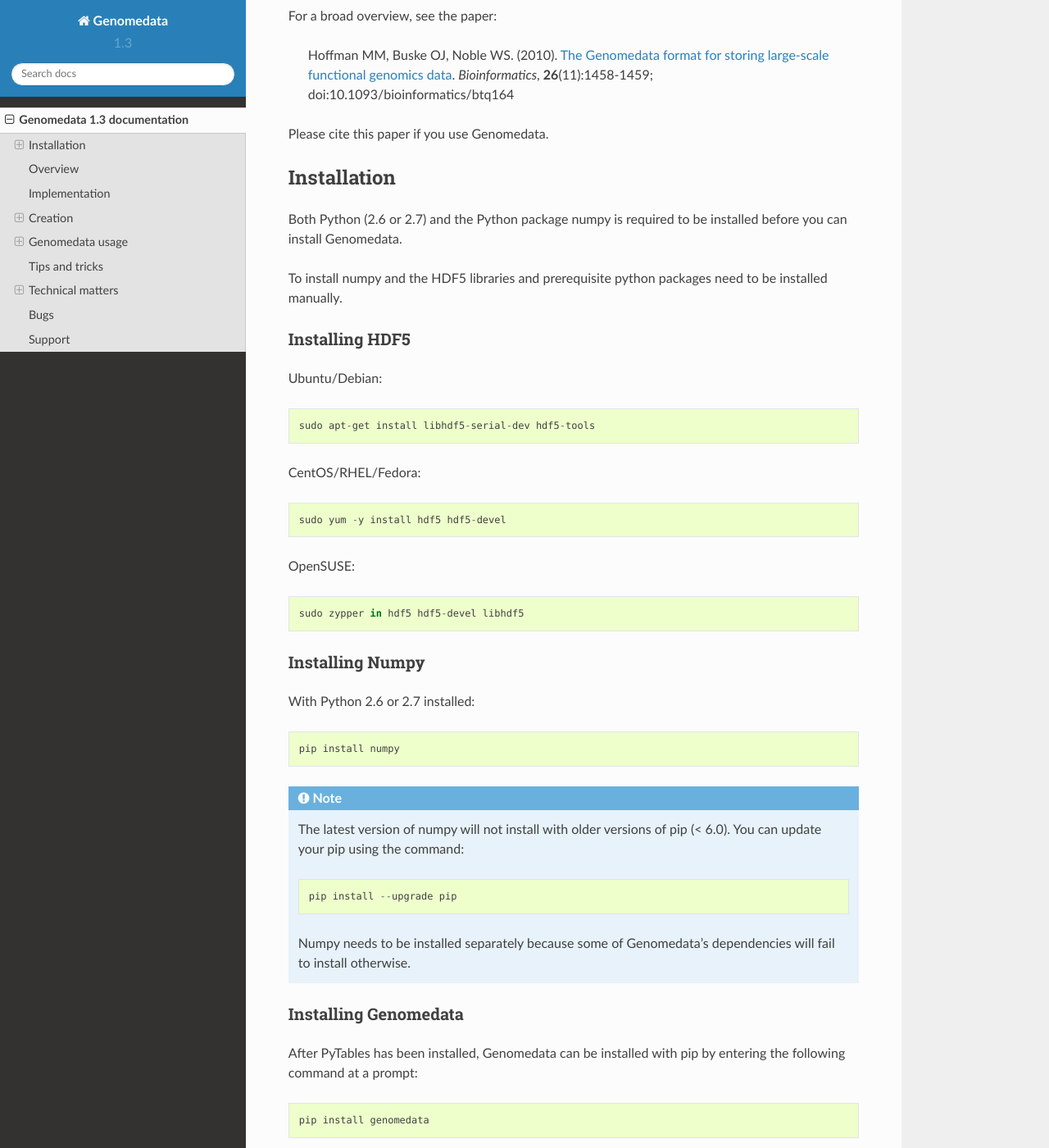
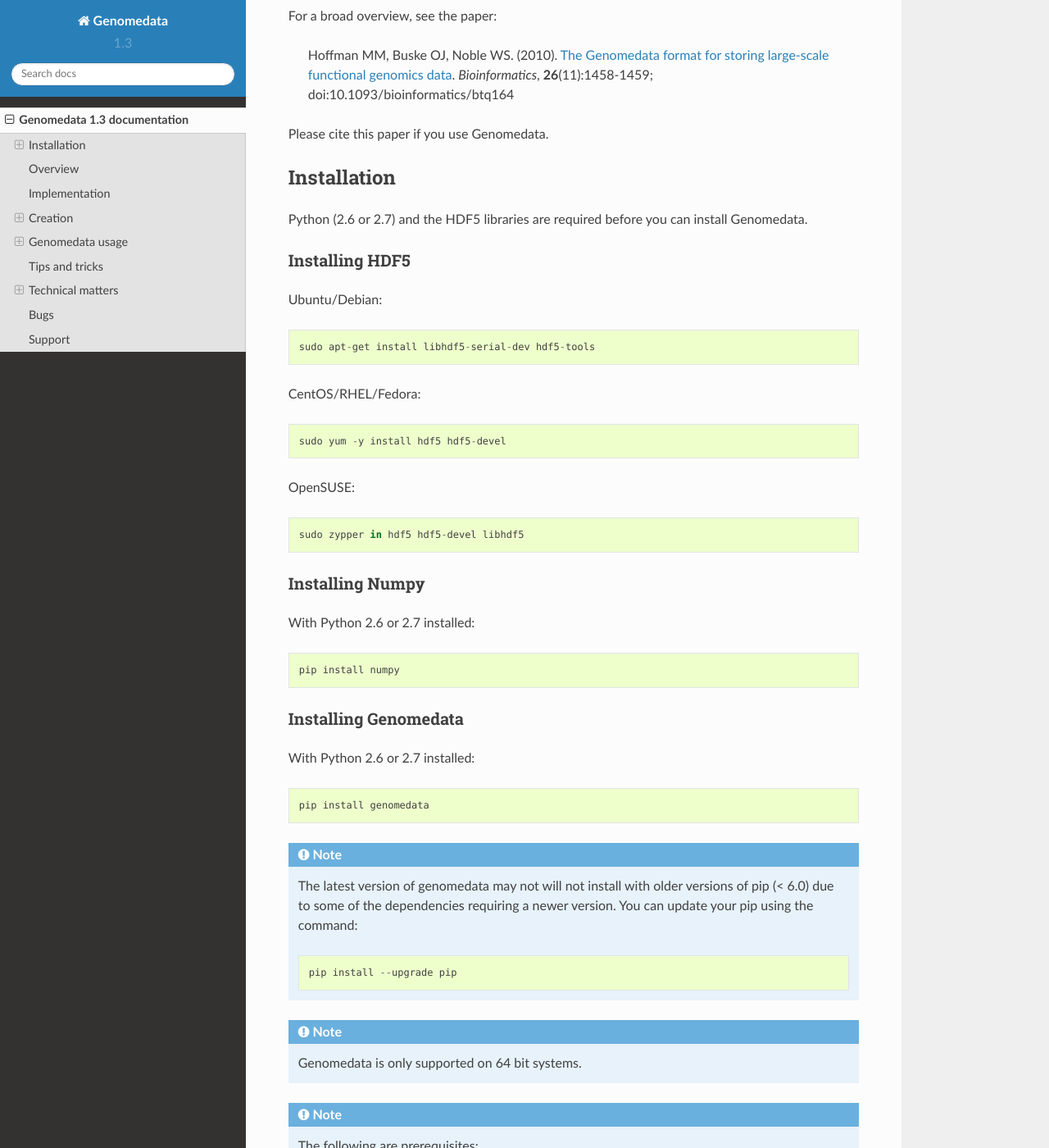
Before and after one commit to hoffmangroup/genomedata, a Sphinx documentation site: the page built from doc/genomedata.rst, in a window 1280 px wide and 1400 px high, scrolled down 320 px. Shown: the whole window at 82% size. Built offline with Sphinx 7.4.7 and the Read the Docs theme 2.0.0, drawn with Linux system fonts in a browser that asks for light colours.

Commit message:
Update installation instructions

```diff
--- a/doc/genomedata.rst
+++ b/doc/genomedata.rst
@@ -22,11 +22,8 @@ Please cite this paper if you use Genomedata.
 Installation
 ============
 
-Both Python (2.6 or 2.7) and the Python package numpy is required to be
-installed before you can install Genomedata.
+Python (2.6 or 2.7) and the HDF5 libraries are required before you can install Genomedata.
 
-To install numpy and the HDF5 libraries and prerequisite python packages need to
-be installed manually.
 
 Installing HDF5
 ---------------
@@ -50,22 +47,21 @@ With Python 2.6 or 2.7 installed::
 
     pip install numpy
 
-.. note::
-    The latest version of numpy will not install with older versions of pip (< 6.0).
-    You can update your pip using the command::
 
-        pip install --upgrade pip
-
-    Numpy needs to be installed separately because some of Genomedata's dependencies
-    will fail to install otherwise.
 
 Installing Genomedata
 ---------------------
 
-After PyTables has been installed, Genomedata can be installed with pip by
-entering the following command at a prompt::
+With Python 2.6 or 2.7 installed::
 
     pip install genomedata
+
+.. note::
+    The latest version of genomedata may not will not install with older versions of pip (< 6.0)
+    due to some of the dependencies requiring a newer version. You can update your pip using the command::
+
+        pip install --upgrade pip
+
 
 .. note::
   Genomedata is only supported on 64 bit systems.
```
